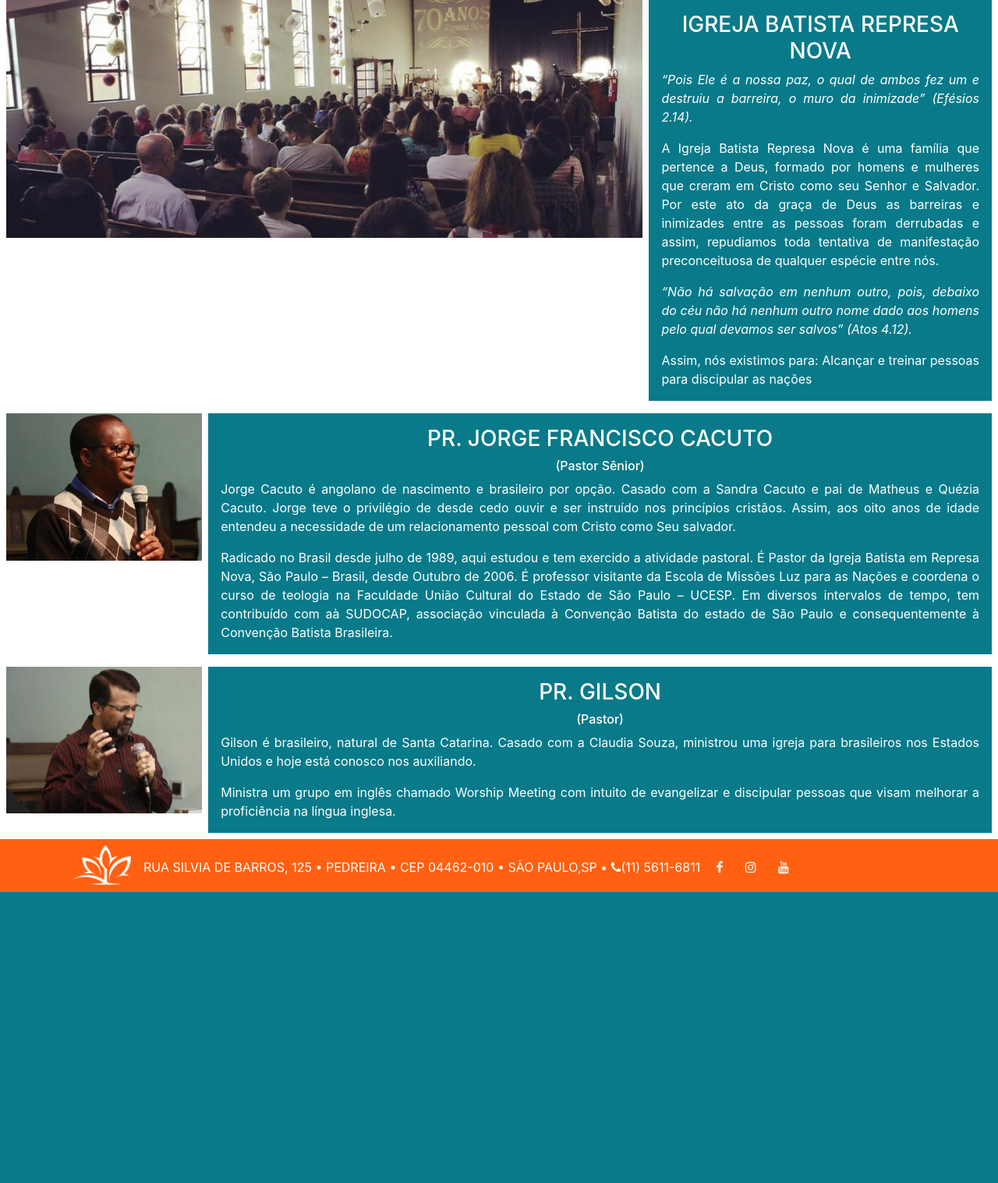
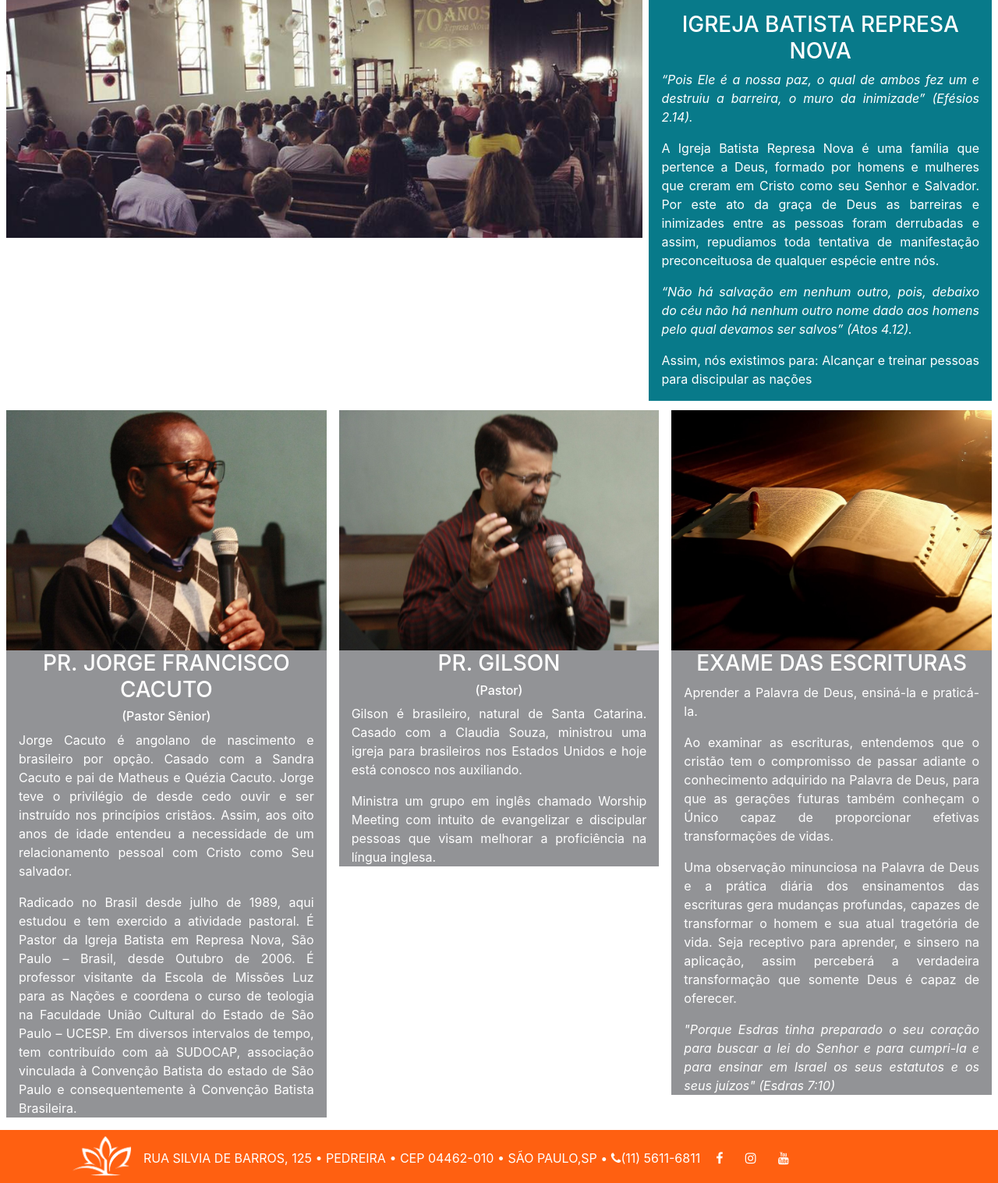
Before and after one commit to GustavoDiogo/siteibrn2, a PHP site: page /igreja.php in a window 1280 px wide. Shown: the part 81-1598 px from the top of the page at 78% size. Before the commit the page ends 1225 px from the top, so only its background shows below. Run offline with PHP 8.4, Linux system fonts and the light colour scheme; some libraries are stand-ins or nearby versions.

Commit message:
Muda o layout para o formato de 3 colunas

```diff
--- a/css/pagina_entrada.css
+++ b/css/pagina_entrada.css
@@ -7,19 +7,6 @@
 }
 .banner img{
 	width: 100%;
-}
-.banner-menu{
-	display: flex;
-	flex-wrap: wrap;
-	justify-content: center;
-	background-color: #087a8a;
-}
-.banner-menu a{
-	margin: 1em 1em 1em 1em;
-	flex-wrap: wrap;
-	text-decoration:none;
-	color: white;
-	font-weight: 600;
 }
 .descricao-box-entrada{
 	background-color: #087a8a;
@@ -32,17 +19,13 @@
 	color: white;
 }
 
-@media (max-width: 991px){
+@media (max-width: 1200px){
 	.top-div-entrada{
 		flex-wrap: wrap;
 	}
 	.banner{
 		width: 100%;
 		margin: 0.5em 0.5em 0.5em 0.5em;
-	}
-	.banner-menu{
-		display: grid;
-		justify-items: center;
 	}
 	.descricao-box-entrada{
 		width: 100%;
@@ -53,19 +36,17 @@
 	display: flex;
 }
 .banner-informativa{
-	width: 20%;
-	margin: 0.5em 0em 0.5em 0.5em;
+	width: 50%;
+	margin: 0.25em 0.5em 0em 0.5em;
 }
 .banner-informativa img{
 	width: 100%;
 }
 .descricao-box-informativa{
-	background-color: #087a8a;
-	width: 80%;
-	margin: 0.5em 0.5em 0.5em 0.5em;
+	background-color: #929396;
 }
 .descricao-box-texto-informativa{
-	margin: 1em 1em 1em 1em;
+	margin: 0em 1em 1em 1em;
 	text-align: justify;
 	color: white
 }
@@ -75,7 +56,7 @@
 	}
 	.banner-informativa{
 		width: 100%;
-		margin: 0.5em 0.5em 0.5em 0.5em;
+		margin: 0em 0.5em 0em 0.5em;
 		justify-content: center;
 	}
 	.descricao-box-informativa{
--- a/cultos.php
+++ b/cultos.php
@@ -31,7 +31,6 @@
 <div class="top-div-informativa">
 	<div class="banner-informativa">
 		<img src="images/reciclados.jpg">
-	</div>
 		<div class="descricao-box-informativa">
 			<div class="descricao-box-texto-informativa">
 		      <h3 align="middle">RECICLADOS</h3>
@@ -42,10 +41,8 @@
 		</div>
 	</div>
 
-<div class="top-div-informativa">
 	<div class="banner-informativa">
 		<img src="images/aligacao.jpg">
-	</div>
 		<div class="descricao-box-informativa">
 			<div class="descricao-box-texto-informativa">
 		      <h3 align="middle">A LIGAÇÃO</h3>
@@ -55,5 +52,6 @@
 		    </div>
 		</div>
 	</div>
+</div>
 
 <?php include("footer.php"); ?>
--- a/header.php
+++ b/header.php
@@ -47,13 +47,13 @@
 				         MINISTÉRIOS
 				        </a>
 				        <div class="dropdown-menu" aria-labelledby="navbarDropdownMenuLink">
+				          <a class="dropdown-item" href="#">HOMENS</a>
 				          <a class="dropdown-item" href="#">JOVENS</a>
-				          <a class="dropdown-item" href="#">HOMENS</a>
-				          <a class="dropdown-item" href="#">MULHERES</a>
 				          <a class="dropdown-item" href="#">LOUVOR</a>
 				          <a class="dropdown-item" href="#">MISSÕES</a>
+				          <a class="dropdown-item" href="#">MULHERES</a>
+				          <a class="dropdown-item" href="#">REPRESA KIDS</a>
 				          <a class="dropdown-item" href="#">REPRESART</a>
-				          <a class="dropdown-item" href="#">REPRESA KIDS</a>
 				        </div>
 				    </li>
 					<li class="nav-item">
--- a/igreja.php
+++ b/igreja.php
@@ -38,7 +38,7 @@
 <div class="top-div-informativa">
 	<div class="banner-informativa">
 		<img src="images/pastorcacuto.jpg">
-	</div>
+
 		<div class="descricao-box-informativa">
 			<div class="descricao-box-texto-informativa">
 		      <h3 align="middle">PR. JORGE FRANCISCO CACUTO</h3>
@@ -53,7 +53,48 @@
 		</div>
 	</div>
 
-<div class="top-div-informativa">
+	<div class="banner-informativa">
+		<img src="images/pastorgilson.jpg">
+
+		<div class="descricao-box-informativa">
+			<div class="descricao-box-texto-informativa">
+		      <h3 align="middle">PR. GILSON</h3>
+		      <h6 align="middle">(Pastor)</h6>
+				<p>
+				Gilson é brasileiro, natural de Santa Catarina. Casado com a Claudia Souza, ministrou uma igreja para brasileiros nos Estados Unidos e hoje está conosco nos auxiliando.
+				</p>
+				<p>
+				Ministra um grupo em inglês chamado Worship Meeting com intuito de evangelizar e discipular pessoas que visam melhorar a proficiência na língua inglesa.
+				</p>
+		    </div>
+		</div>
+	</div>
+
+	<div class="banner-informativa">
+		<img src="images/examedasescrituras.jpg">
+		<div class="descricao-box-informativa">
+			<div class="descricao-box-texto-informativa">
+		      <h3 align="middle">EXAME DAS ESCRITURAS</h3>
+				<p>
+				Aprender a Palavra de Deus, ensiná-la e praticá-la.
+				</p>
+				<p>
+				Ao examinar as escrituras, entendemos que o cristão tem o compromisso de passar adiante o conhecimento adquirido na Palavra de Deus, para que as gerações futuras também conheçam o Único capaz de proporcionar efetivas transformações de vidas.
+				</p>
+				<p>
+				Uma observação minunciosa na Palavra de Deus e a prática diária dos ensinamentos das escrituras gera mudanças profundas, capazes de transformar o homem e sua atual tragetória de vida. Seja receptivo para aprender, e sinsero na aplicação, assim perceberá a verdadeira transformação que somente Deus é capaz de oferecer.
+				</p>
+				<p style="font-style: italic">
+				"Porque Esdras tinha preparado o seu coração para buscar a lei do Senhor e para cumpri-la e para ensinar em Israel os seus estatutos e os seus juízos"
+				(Esdras 7:10)
+				</p>
+		    </div>
+		</div>
+	</div>
+
+</div>
+
+<!-- <div class="top-div-informativa">
 	<div class="banner-informativa">
 		<img src="images/pastorgilson.jpg">
 	</div>
@@ -69,7 +110,7 @@
 			</p>
 	    </div>
 	</div>
-</div>
+</div> -->
 
 <!-- <div class="top-div-informativa">
 	<div class="banner-informativa">
```
Also changed, not shown: ebd.php (+16 -3 lines), images/alimentacaoespirito.jpg (added). Lines whose indentation alone changed are shown as unchanged.
